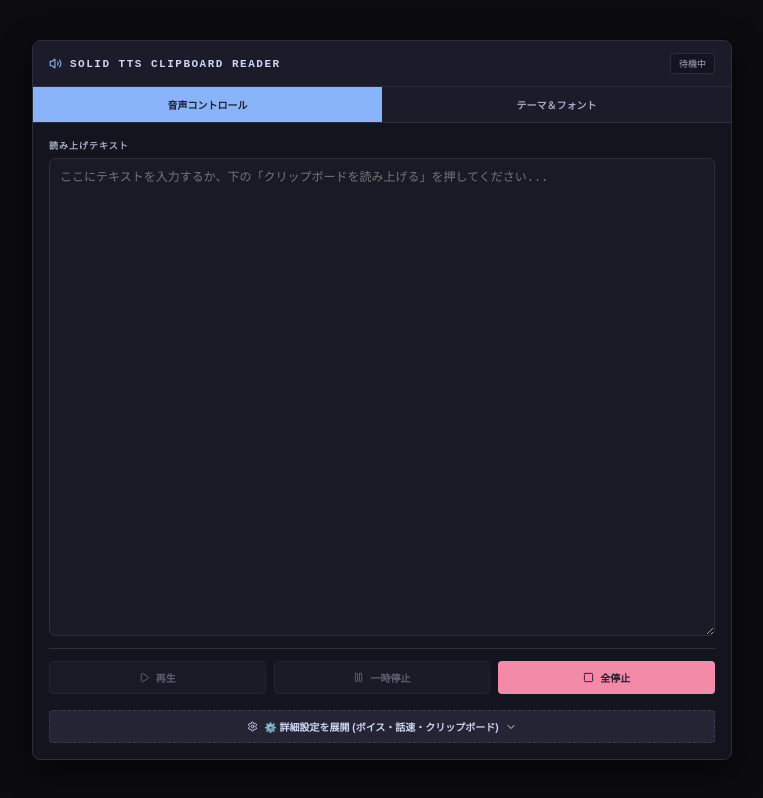
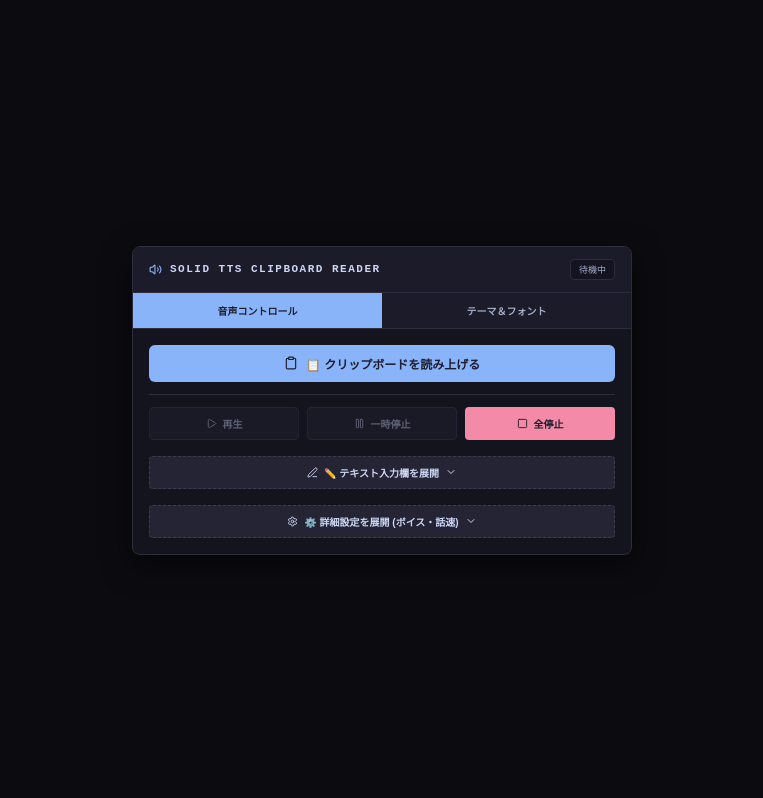
Before and after one commit to soroeru-afk/SOLID-TTS-CLIPBOARD-READER, a React (Vite) app: page / in a window 1280 px wide. Shown: the whole page, without its empty margins (258-1021 px from the left). Built offline with nearby package versions, Linux system fonts and the light colour scheme.

Commit message:
feat: collapse textarea by default, improve widget styling

```diff
--- a/src/App.tsx
+++ b/src/App.tsx
@@ -1,5 +1,5 @@
 import React, { useState, useEffect, useRef } from "react";
-import { Play, Square, Pause, Clipboard, Volume2, HelpCircle, ChevronDown, ChevronUp, Settings } from "lucide-react";
+import { Play, Square, Pause, Clipboard, Volume2, HelpCircle, ChevronDown, ChevronUp, Settings, Edit3 } from "lucide-react";
 
 // Themes configuration
 const THEMES = {
@@ -24,8 +24,9 @@ export default function App() {
   const [fontSize, setFontSize] = useState(() => parseInt(localStorage.getItem("aist-tts-font-size") || "11"));
   const [activeTab, setActiveTab] = useState(() => localStorage.getItem("aist-tts-active-tab") || "voice");
 
-  // Collapsible state (default to true/collapsed)
+  // Collapsible states (default to collapsed)
   const [isCollapsed, setIsCollapsed] = useState(true);
+  const [isTextareaExpanded, setIsTextareaExpanded] = useState(false);
 
   const [textToRead, setTextToRead] = useState("");
   const [voices, setVoices] = useState<SpeechSynthesisVoice[]>([]);
@@ -244,18 +245,11 @@ export default function App() {
       <div className="panel-content">
         {activeTab === "voice" ? (
           <div className="tab-pane">
-            {/* Input area - stretches to fill available height */}
-            <div className="text-area-container">
-              <label className="field-label">
-                読み上げテキスト
-              </label>
-              <textarea
-                value={textToRead}
-                onChange={(e) => setTextToRead(e.target.value)}
-                placeholder="ここにテキストを入力するか、下の「クリップボードを読み上げる」を押してください..."
-                className="textarea-field"
-              />
-            </div>
+            {/* Quick clipboard button - Always visible at the top */}
+            <button onClick={readClipboard} className="btn-primary">
+              <Clipboard size={14} />
+              📋 クリップボードを読み上げる
+            </button>
 
             {/* Actions grid (Play, Pause, Stop) - Always Visible */}
             <div className="actions-strip">
@@ -284,7 +278,42 @@ export default function App() {
               </button>
             </div>
 
-            {/* Collapsible toggle button */}
+            {/* Textarea collapse toggle */}
+            <button
+              onClick={() => setIsTextareaExpanded(!isTextareaExpanded)}
+              className="btn-action"
+              style={{
+                width: "100%",
+                marginTop: "4px",
+                display: "flex",
+                alignItems: "center",
+                justifyContent: "center",
+                gap: "6px",
+                borderStyle: "dashed",
+                borderColor: "var(--border-btn-secondary)"
+              }}
+            >
+              <Edit3 size={11} />
+              {isTextareaExpanded ? "✏️ テキスト入力欄を閉じる" : "✏️ テキスト入力欄を展開"}
+              {isTextareaExpanded ? <ChevronUp size={12} /> : <ChevronDown size={12} />}
+            </button>
+
+            {/* Input area - stretches to fill available height when expanded */}
+            {isTextareaExpanded && (
+              <div className="text-area-container">
+                <label className="field-label">
+                  読み上げテキスト
+                </label>
+                <textarea
+                  value={textToRead}
+                  onChange={(e) => setTextToRead(e.target.value)}
+                  placeholder="ここにテキストを入力するか、貼り付けて再生してください..."
+                  className="textarea-field"
+                />
+              </div>
+            )}
+
+            {/* Collapsible settings toggle button */}
             <button
               onClick={() => setIsCollapsed(!isCollapsed)}
               className="btn-action"
@@ -300,19 +329,13 @@ export default function App() {
               }}
             >
               <Settings size={11} />
-              {isCollapsed ? "⚙️ 詳細設定を展開 (ボイス・話速・クリップボード)" : "⚙️ 詳細設定を閉じる"}
+              {isCollapsed ? "⚙️ 詳細設定を展開 (ボイス・話速)" : "⚙️ 詳細設定を閉じる"}
               {isCollapsed ? <ChevronDown size={12} /> : <ChevronUp size={12} />}
             </button>
 
             {/* Collapsible Content Section */}
             {!isCollapsed && (
               <div className="space-y-4" style={{ display: "flex", flexDirection: "column", gap: "12px", marginTop: "8px" }}>
-                {/* Quick clipboard button */}
-                <button onClick={readClipboard} className="btn-primary">
-                  <Clipboard size={14} />
-                  📋 クリップボードを読み上げる
-                </button>
-
                 {/* Settings controls */}
                 <div className="settings-grid" style={{ paddingTop: "12px" }}>
                   {/* Voice select */}
--- a/src/index.css
+++ b/src/index.css
@@ -162,9 +162,9 @@ body {
 /* Application Layout Classes */
 .app-card {
   width: 100%;
-  max-width: 700px;
-  height: 90vh;
-  min-height: 500px;
+  max-width: 500px;
+  height: auto;
+  max-height: 95vh;
   display: flex;
   flex-direction: column;
   border: 1px solid var(--border-app);
```
